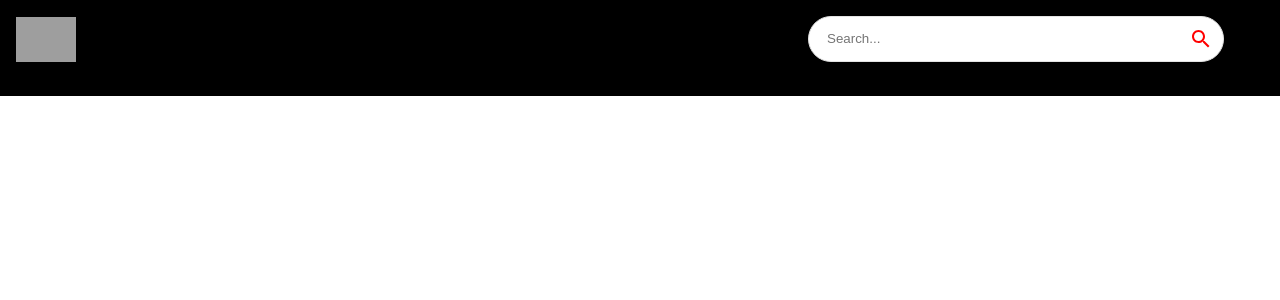
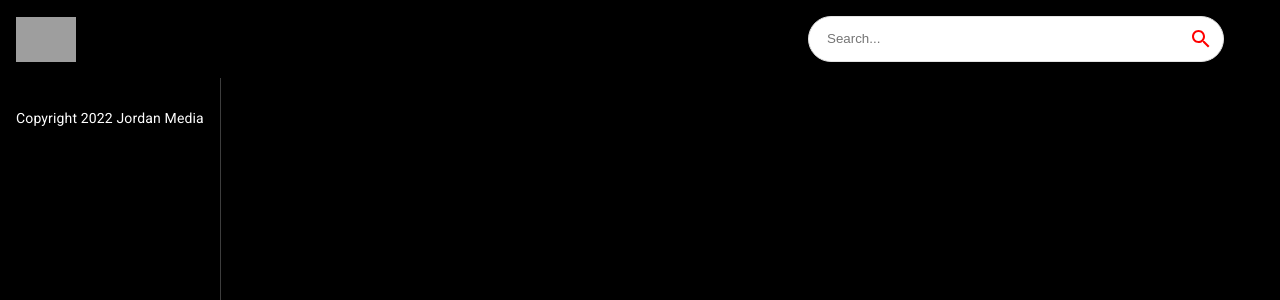
Before and after one commit to HyeKye/youtube-react-mui5, a React (Create React App) app: page / in a window 1280 px wide. Shown: the top 300 px of the page. Built offline with nearby package versions, Linux system fonts and the light colour scheme; grey boxes are pictures that could not be loaded.

Commit message:
design for feed wip

```diff
--- a/src/components/Feed.jsx
+++ b/src/components/Feed.jsx
@@ -1,8 +1,16 @@
-import React from 'react'
+import { useState, useEffect } from 'react'
+import { Box, Stack, Typography } from '@mui/material'
 
 const Feed = () => {
   return (
-    <div>Feed</div>
+    <Stack sx={{ flexDirection: {sx:"column", md:"row"}}}>
+      <Box sx={{height:{sx:'auto',md:'92vh'}, borderRight: '1px solid #3d3d3d', px: {sx:0, md: 2}}}>
+        Sidebar
+        <Typography className="copyright" variant="body2" sx={{mt:1.5, color:"#fff"}}>
+          Copyright 2022 Jordan Media
+        </Typography>
+      </Box>
+    </Stack>
   )
 }
 
```
